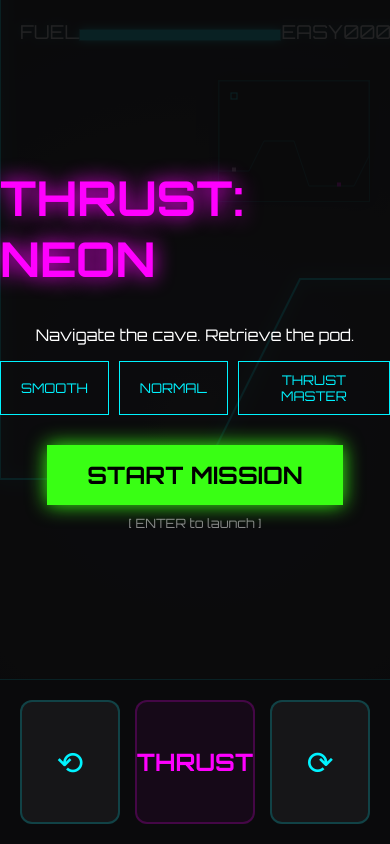
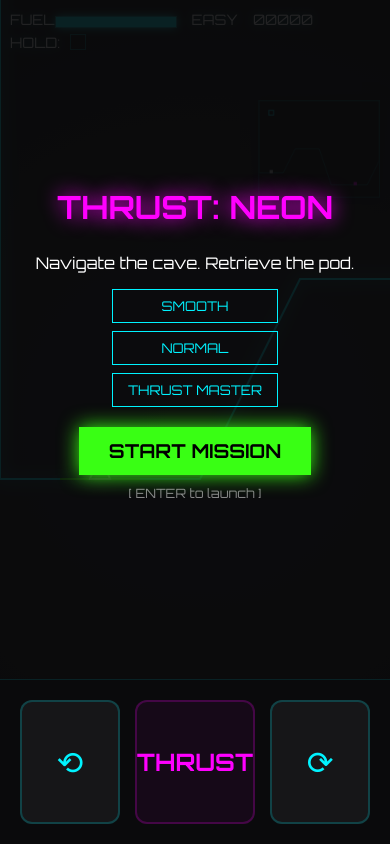
Before and after one commit to Robert2611/thrust-game, a plain HTML site: page index.html in a window 390 px wide. Drawn offline with Linux system fonts and the light colour scheme.

Commit message:
feat: add responsive CSS media queries for mobile layout optimization

```diff
--- a/style.css
+++ b/style.css
@@ -248,3 +248,57 @@ canvas {
     transform: scale(1.1);
     box-shadow: 0 0 40px var(--neon-blue);
 }
+
+/* Mobile Optimizations */
+@media (max-width: 600px) {
+    #hud {
+        top: 10px;
+        left: 10px;
+        right: 10px;
+        flex-wrap: wrap;
+        justify-content: flex-start;
+        gap: 5px 15px;
+    }
+
+    .hud-item {
+        font-size: 0.9rem;
+    }
+
+    .bar-bg {
+        width: 120px;
+    }
+
+    #radar-container {
+        top: 100px;
+        right: 10px;
+        transform: scale(0.8);
+        transform-origin: top right;
+    }
+
+    .overlay h1 {
+        font-size: 2rem;
+        text-align: center;
+        margin-bottom: 10px;
+    }
+
+    .stats-box {
+        margin-bottom: 15px !important;
+        font-size: 1.2rem !important;
+    }
+
+    .difficulty-picker {
+        flex-direction: column;
+        gap: 8px;
+        margin-bottom: 20px;
+    }
+
+    .difficulty-picker button {
+        padding: 8px 15px;
+        width: 100%;
+    }
+
+    #start-btn, .neon-btn {
+        padding: 12px 30px;
+        font-size: 1.2rem;
+    }
+}
```
